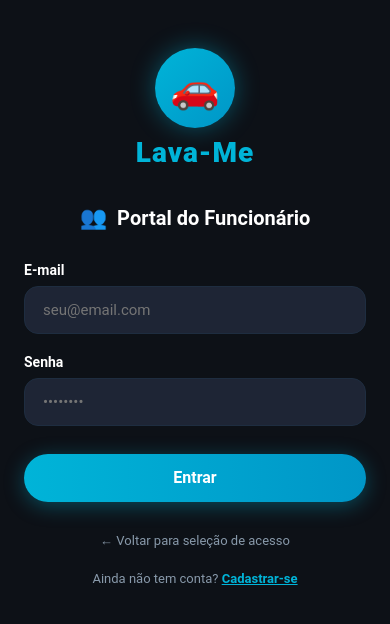
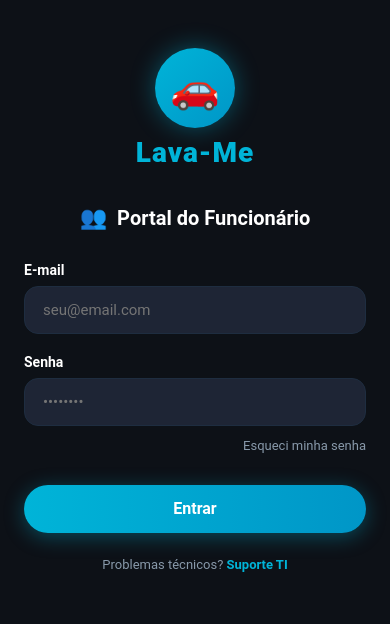
Before and after one commit to HeitorFernandes04/projeto_2026_01, a React (Vite) app in the folder mobile/: page /login in a window 390 px wide. Shown: the top 624 px of the page. Built offline with nearby package versions, Linux system fonts and the light colour scheme; no server answers.

Commit message:
Mobile: Blindagem de acesso gestor, relógio operacional e redefinição de senha

```diff
--- a/mobile/src/App.tsx
+++ b/mobile/src/App.tsx
@@ -2,7 +2,6 @@ import { Redirect, Route } from 'react-router-dom';
 import { IonApp, IonRouterOutlet, setupIonicReact } from '@ionic/react';
 import { IonReactRouter } from '@ionic/react-router';
 
-import SelecaoAcesso from './pages/selecao/SelecaoAcesso';
 import Login from './pages/login/Login';
 import Register from './pages/register/Register';
 import OrdensServicoHoje from './pages/ordens-servico/OrdensServicoHoje';
@@ -47,8 +46,6 @@ const App: React.FC = () => (
   <IonApp>
     <IonReactRouter>
       <IonRouterOutlet>
-        {/* Rota inicial de seleção de perfil */}
-        <Route path="/selecao" component={SelecaoAcesso} exact />
 
         {/* Rotas de Autenticação */}
         <Route path="/login" component={Login} exact />
@@ -72,7 +69,7 @@ const App: React.FC = () => (
 
         {/* Redirecionamento Padrão */}
         <Route exact path="/">
-          <Redirect to="/selecao" />
+          <Redirect to="/login" />
         </Route>
       </IonRouterOutlet>
     </IonReactRouter>
--- a/mobile/src/pages/login/Login.tsx
+++ b/mobile/src/pages/login/Login.tsx
@@ -1,11 +1,12 @@
-import { IonContent, IonPage, IonSpinner } from '@ionic/react';
+import { IonContent, IonPage, IonSpinner, useIonAlert } from '@ionic/react';
 import { useState } from 'react';
 import { useHistory } from 'react-router-dom';
-import { loginUsuario } from '../../services/api';
+import { loginUsuario, getMeuPerfil } from '../../services/api';
 import '../../theme/lava-me.css';
 
 const Login: React.FC = () => {
   const history = useHistory();
+  const [present] = useIonAlert();
   const [email, setEmail] = useState('');
   const [password, setPassword] = useState('');
   const [carregando, setCarregando] = useState(false);
@@ -22,6 +23,15 @@ const Login: React.FC = () => {
       const data = await loginUsuario(email, password);
       localStorage.setItem('access', data.access);
       localStorage.setItem('refresh', data.refresh);
+
+      // Validação de Perfil (CA: Apenas Operadores no Mobile)
+      const perfil = await getMeuPerfil();
+      if (perfil.cargo === 'GESTOR') {
+        localStorage.clear();
+        setErro('Acesso negado: Este aplicativo é restrito à equipe operacional.');
+        return;
+      }
+
       history.push('/ordens-servico/hoje');
     } catch (e: unknown) {
       const msg = e instanceof Error ? e.message : 'Não foi possível conectar ao servidor.';
@@ -71,6 +81,19 @@ const Login: React.FC = () => {
               onKeyDown={(e) => e.key === 'Enter' && handleLogin()}
             />
 
+            <div style={styles.forgotPassContainer}>
+              <span
+                style={styles.forgotPass}
+                onClick={() => present({
+                  header: 'Esqueci minha senha',
+                  message: 'Por motivos de segurança, entre em contato com o Gestor da sua filial para redefinir sua senha.',
+                  buttons: ['Entendido']
+                })}
+              >
+                Esqueci minha senha
+              </span>
+            </div>
+
             {erro && <p style={styles.erro}>{erro}</p>}
 
             <button
@@ -82,21 +105,9 @@ const Login: React.FC = () => {
             </button>
           </div>
 
-          <button
-            style={styles.voltar}
-            onClick={() => history.push('/selecao')}
-          >
-            ← Voltar para seleção de acesso
-          </button>
-
           <p style={styles.registerLink}>
-            Ainda não tem conta?{' '}
-            <span
-              style={styles.registerSpan}
-              onClick={() => history.push('/register')}
-            >
-              Cadastrar-se
-            </span>
+            Problemas técnicos?{' '}
+            <span style={styles.registerSpan}>Suporte TI</span>
           </p>
 
         </div>
@@ -210,8 +221,19 @@ const styles: Record<string, React.CSSProperties> = {
     color: '#00b4d8',
     fontWeight: 700,
     cursor: 'pointer',
-    textDecoration: 'underline',
   },
+  forgotPassContainer: {
+    display: 'flex',
+    justifyContent: 'flex-end',
+    marginBottom: 24,
+    marginTop: -8
+  },
+  forgotPass: {
+    color: '#8899aa',
+    fontSize: 13,
+    cursor: 'pointer',
+    textDecoration: 'none'
+  }
 };
 
 export default Login;
--- a/mobile/src/pages/ordens-servico/OrdensServicoHoje.tsx
+++ b/mobile/src/pages/ordens-servico/OrdensServicoHoje.tsx
@@ -1,8 +1,8 @@
 import { IonContent, IonPage, IonSpinner, useIonViewWillEnter } from '@ionic/react';
 import { Clock, ChevronRight, Car, LogOut } from 'lucide-react';
-import React, { useState } from 'react';
+import React, { useState, useEffect } from 'react';
 import { useHistory } from 'react-router-dom';
-import { getOrdensServicoHoje } from '../../services/api';
+import { getOrdensServicoHoje, getMeuPerfil } from '../../services/api';
 import TabBar from '../../components/TabBar';
 
 import logoLavaMe from '../../assets/logo.jpeg';
@@ -21,14 +21,24 @@ const OrdemServicosHoje: React.FC = () => {
   const history = useHistory();
   const [ordensServico, setOrdemServicos] = useState<OrdemServico[]>([]);
   const [loading, setLoading] = useState(true);
+  const [nomeUsuario, setNomeUsuario] = useState('Colaborador');
+  const [currentTime, setCurrentTime] = useState(new Date());
 
-  const nomeFuncionario = localStorage.getItem('nome_usuario') || 'Funcionário';
+  // Relógio em tempo real
+  useEffect(() => {
+    const timer = setInterval(() => setCurrentTime(new Date()), 1000);
+    return () => clearInterval(timer);
+  }, []);
 
   useIonViewWillEnter(() => {
     // Só exibe o spinner na primeira carga total
     if (ordensServico.length === 0) {
       setLoading(true);
     }
+
+    // Busca Perfil para o Header
+    getMeuPerfil().then(p => setNomeUsuario(p.name)).catch(() => {});
+
     getOrdensServicoHoje()
       .then((dados) => {
         if (dados && Array.isArray(dados)) {
@@ -64,7 +74,14 @@ const OrdemServicosHoje: React.FC = () => {
               </div>
               <div>
                 <h1 style={styles.headerTitle}>Lava-Me</h1>
-                <p style={styles.headerSubtitle}>Olá, {nomeFuncionario}</p>
+                <div style={{ display: 'flex', alignItems: 'center', gap: '6px', marginTop: '2px' }}>
+                  <p style={styles.headerSubtitle}>Olá, {nomeUsuario}</p>
+                  <span style={{ color: '#444', fontSize: '10px' }}>•</span>
+                  <div style={styles.clockHeader}>
+                    <Clock size={10} color="var(--lm-primary)" />
+                    <span>{currentTime.toLocaleTimeString([], { hour: '2-digit', minute: '2-digit' })}</span>
+                  </div>
+                </div>
               </div>
             </div>
             <button onClick={handleLogout} style={styles.btnLogout}>
@@ -155,10 +172,11 @@ const styles: Record<string, React.CSSProperties> = {
   logoWrapper: { padding: '2px', borderRadius: '12px', border: '1px solid var(--lm-border)', background: '#000000' },
   logoImg: { width: '42px', height: '42px', borderRadius: '10px', objectFit: 'cover' },
   headerTitle: { color: 'var(--lm-text)', fontSize: '20px', fontWeight: 800, margin: 0 },
-  headerSubtitle: { color: 'var(--lm-text-muted)', fontSize: '11px', margin: 0, fontWeight: 700 },
+  headerSubtitle: { color: 'var(--lm-text-muted)', fontSize: '12px', margin: 0, fontWeight: 700 },
+  clockHeader: { display: 'flex', alignItems: 'center', gap: '4px', color: 'var(--lm-primary)', fontSize: '11px', fontWeight: 800 },
   btnLogout: { background: 'var(--lm-card)', border: '1px solid var(--lm-border)', padding: '12px', borderRadius: '14px', display: 'flex', alignItems: 'center', justifyContent: 'center', cursor: 'pointer' },
   pageTitle: { color: 'var(--lm-text)', fontSize: '32px', fontWeight: 900, margin: '0 0 4px' },
-  pageSubtitle: { color: '#444', fontSize: '15px', fontWeight: 700, marginBottom: '28px' },
+  pageSubtitle: { color: '#444', fontSize: '14px', fontWeight: 700, marginBottom: '28px' },
   statsGrid: { display: 'grid', gridTemplateColumns: '1fr 1fr', gap: '16px', marginBottom: '32px' },
   cardAgendado: { background: '#0a1220', border: '1px solid #0066ff50', padding: '24px', borderRadius: '24px' },
   cardAndamento: { background: 'var(--lm-card)', border: '1px solid var(--lm-border)', padding: '24px', borderRadius: '24px' },
--- a/mobile/src/services/api.ts
+++ b/mobile/src/services/api.ts
@@ -146,6 +146,10 @@ export async function uploadFotos(
   });
 }
 
+export async function getMeuPerfil() {
+  return request('/api/auth/meu_perfil/');
+}
+
 /** RF-04 — Cria uma nova Ordem de Serviço */
 export async function criarOrdemServico(dados: DadosNovaOS) {
   return request('/api/ordens-servico/novo/', {
```
